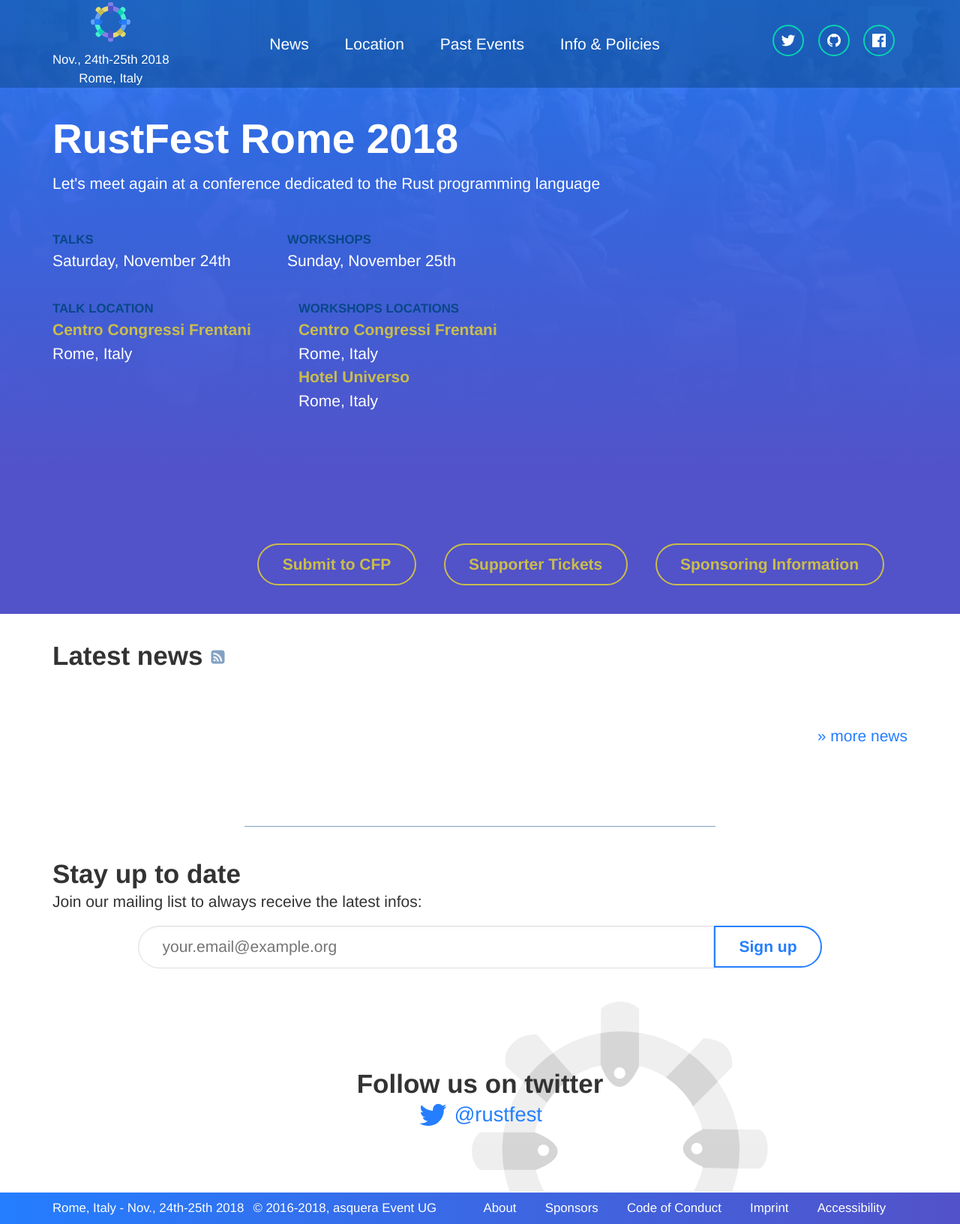
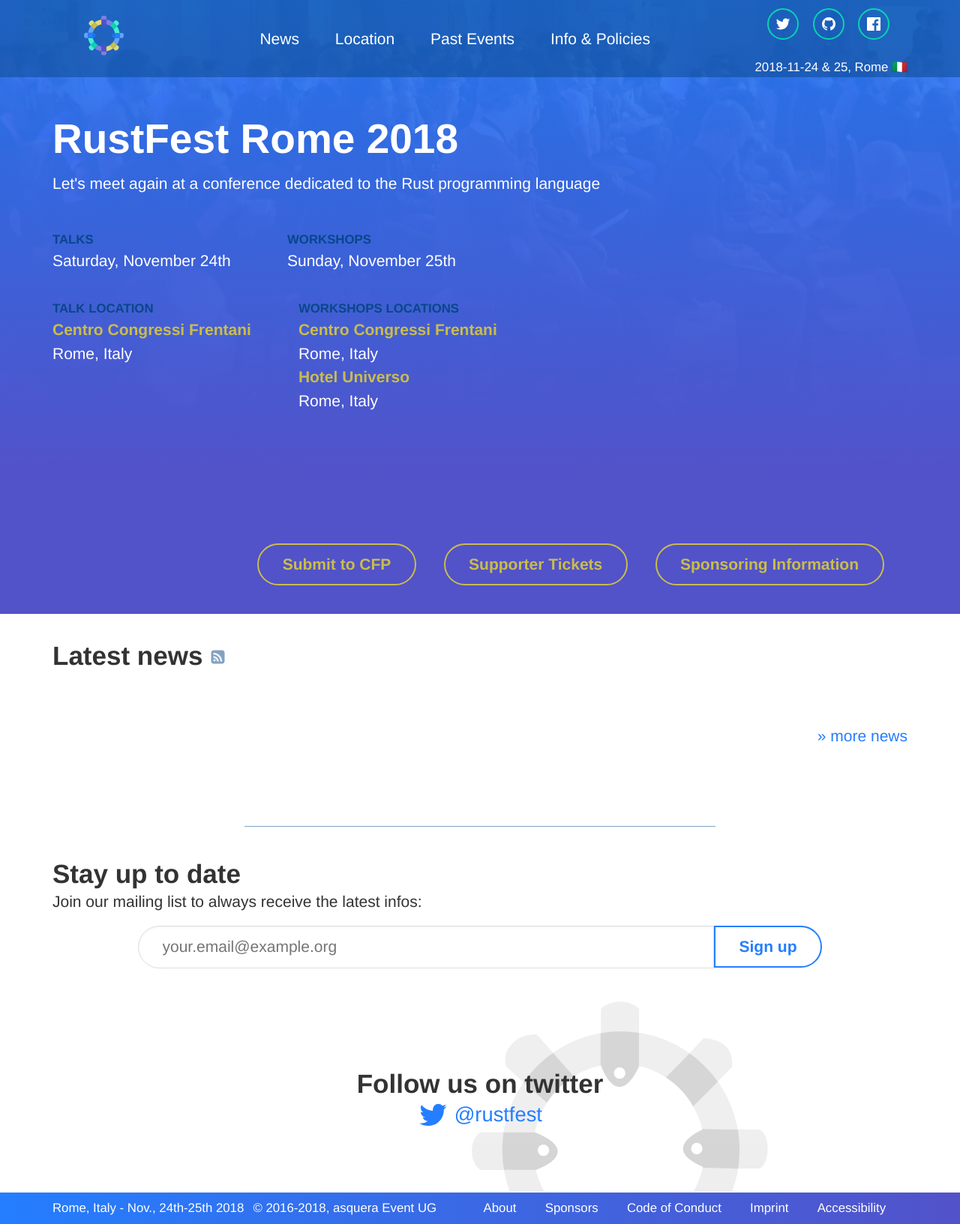
Before and after one commit to RustFestEU/rome.rustfest.eu, a Jekyll site: the page built from index.html, in a window 1280 px wide. Shown: the whole page at 75% size. Built offline with Jekyll 4.4.1, drawn with Linux system fonts in a browser that asks for light colours; nearby versions of some CDN libraries.

Commit message:
final text proposal

```diff
--- a/_includes/header.html
+++ b/_includes/header.html
@@ -1,13 +1,11 @@
 <header class="navigation" role="banner">
   <section class="itemgroup">
-    <div class="dates_props">
-      <a href="/" class="logo" title="RustFest" alt="RustFest">
-        {% include icons/logo-header.svg %}
-      </a>
-      {{ site.dates.short_form }}
-      <br />
-      {{ site.location.city }}, {{ site.location.country }}
-    </div>
+    <a href="/" class="logo" title="RustFest">
+      {% include icons/logo-header.svg %}
+      <span class="site-title">
+        RustFest
+      </span>
+    </a>
     <nav role="navigation">
       <ul id="js-navigation-menu" class="navigation-menu show">
         {% for item in site.data.header_menu %}
@@ -35,6 +33,7 @@
           </a>
         </li>
       </ul>
+      <span class="dates_props">2018-11-24 &amp; 25, {{ site.location.city }} 🇮🇹</span>
     </div>
   </section>
 </header>
--- a/_sass/components/_navigation.scss
+++ b/_sass/components/_navigation.scss
@@ -23,7 +23,7 @@
 
   // To the left
   .logo {
-    padding: 1em 3.2em;
+    padding: 1em 2em;
     display: block;
 
     @include wide-device {
```
